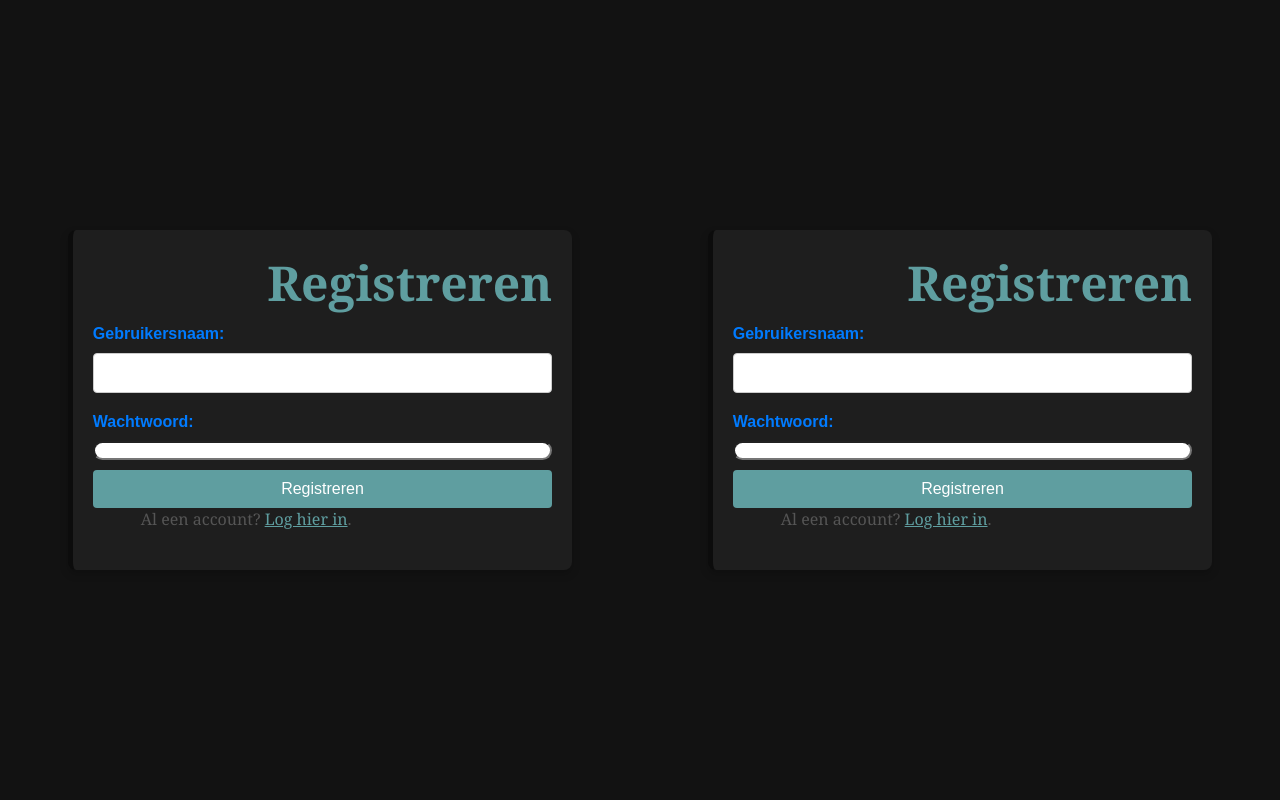
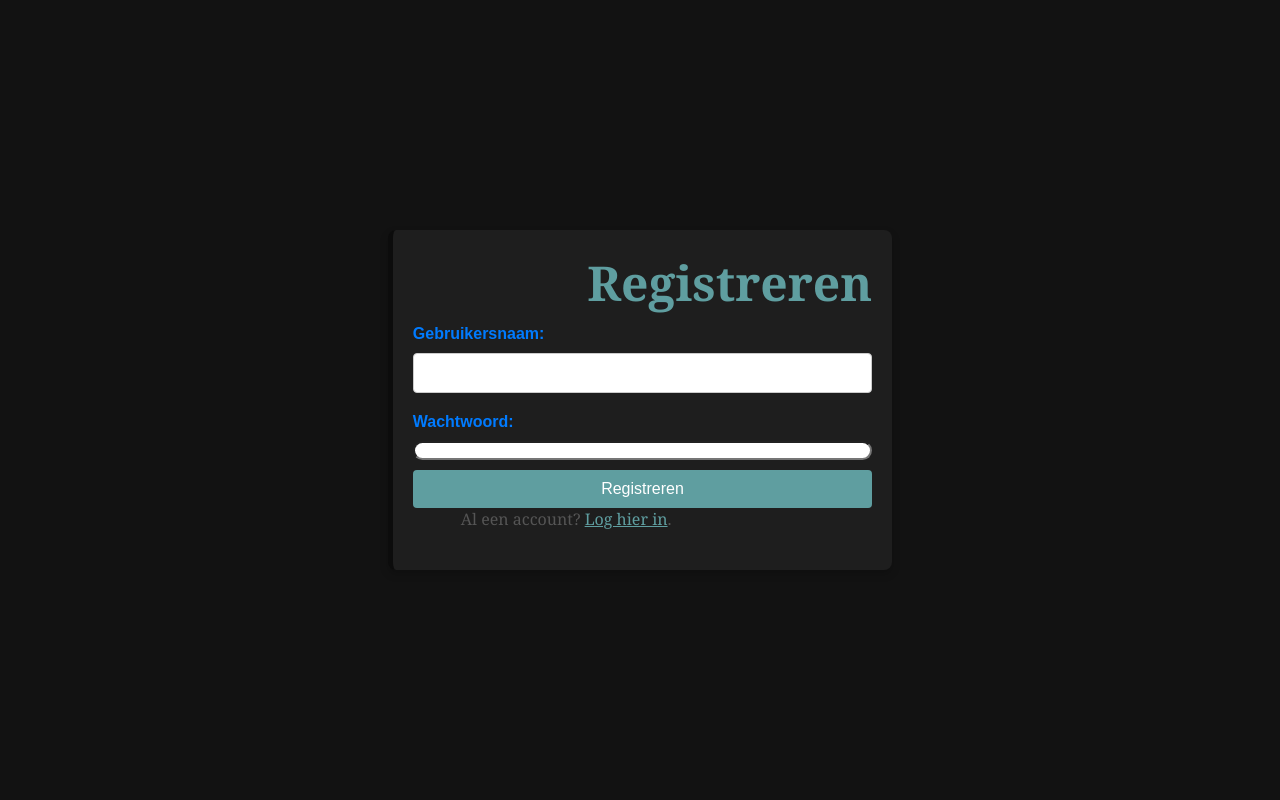
Before and after one commit to ramame2/project, a PHP site: page /register.php in a window 1280 px wide. Run offline with PHP 8.4, Linux system fonts and the light colour scheme.

Commit message:
Update register.php

```diff
--- a/register.php
+++ b/register.php
@@ -36,83 +36,6 @@ try {
 }
 ?>
 
-<!DOCTYPE html>
-<html lang="nl">
-<head>
-    <meta charset="UTF-8">
-    <meta name="viewport" content="width=device-width, initial-scale=1.0">
-    <title>Registreren</title>
-    <link rel="icon" href="my.ico" type="image/x-icon">
-    <link rel="stylesheet" href="me3.css">
-    <style>
-        /* Existing CSS styles */
-        body { /* styles */ }
-        .container { /* styles */ }
-        input, button { /* styles */ }
-        button:hover { /* styles */ }
-        a { /* styles */ }
-        h1 { /* styles */ }
-        @media screen and (max-width: 500px) { /* styles */ }
-
-        /* New style for the message box */
-        #message {
-            margin-top: 15px;
-            padding: 10px;
-            border-radius: 4px;
-            display: none; /* Hidden by default */
-        }
-        #message.success { background-color: #28a745; color: white; }
-        #message.error { background-color: #dc3545; color: white; }
-    </style>
-</head>
-<body>
-<div class="container">
-    <h1>Registreren</h1>
-    <form id="registrationForm">
-        <label for="username">Gebruikersnaam:</label>
-        <input type="text" name="username" required>
-
-        <label for="password">Wachtwoord:</label>
-        <input type="password" name="password" required>
-
-        <button type="submit">Registreren</button>
-    </form>
-    <div id="message"></div> <!-- Message container -->
-    <p>Al een account? <a href="login.php">Log hier in</a>.</p>
-</div>
-
-<script>
-    document.getElementById('registrationForm').addEventListener('submit', async function(event) {
-        event.preventDefault(); // Prevent form from submitting the traditional way
-
-        const formData = new FormData(this);
-        const messageBox = document.getElementById('message');
-
-        try {
-            const response = await fetch('register.php', {
-                method: 'POST',
-                body: formData
-            });
-
-            const result = await response.json();
-            messageBox.style.display = 'block'; // Show message box
-
-            if (result.status === 'success') {
-                messageBox.className = 'success';
-            } else {
-                messageBox.className = 'error';
-            }
-            messageBox.textContent = result.message;
-
-        } catch (error) {
-            messageBox.className = 'error';
-            messageBox.style.display = 'block';
-            messageBox.textContent = 'Er ging iets mis. Probeer het opnieuw.';
-        }
-    });
-</script>
-</body>
-</html>
 
 <!DOCTYPE html>
 <html lang="nl">
@@ -210,5 +133,36 @@ try {
     </form>
     <p>Al een account? <a href="login.php">Log hier in</a>.</p>
 </div>
+
+<script>
+    document.getElementById('registrationForm').addEventListener('submit', async function(event) {
+        event.preventDefault(); // Prevent form from submitting the traditional way
+
+        const formData = new FormData(this);
+        const messageBox = document.getElementById('message');
+
+        try {
+            const response = await fetch('register.php', {
+                method: 'POST',
+                body: formData
+            });
+
+            const result = await response.json();
+            messageBox.style.display = 'block'; // Show message box
+
+            if (result.status === 'success') {
+                messageBox.className = 'success';
+            } else {
+                messageBox.className = 'error';
+            }
+            messageBox.textContent = result.message;
+
+        } catch (error) {
+            messageBox.className = 'error';
+            messageBox.style.display = 'block';
+            messageBox.textContent = 'Er ging iets mis. Probeer het opnieuw.';
+        }
+    });
+</script>
 </body>
 </html>
```
